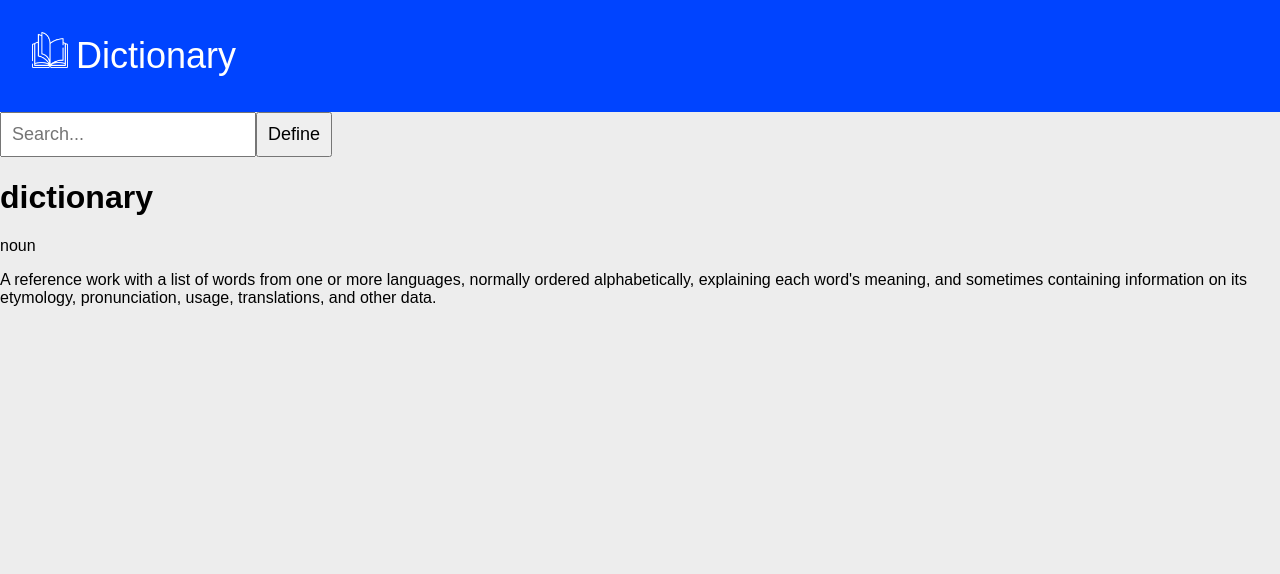
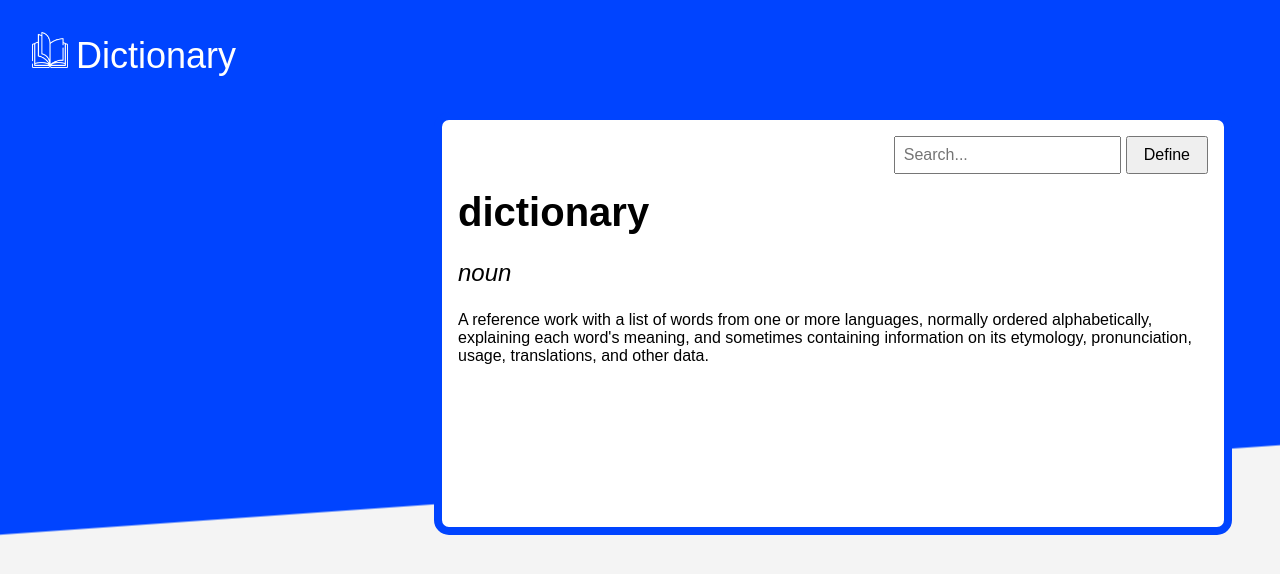
Before and after one commit to ploymahloy/dictionary-app, a React (Create React App) app: page / in a window 1280 px wide. Shown: the top 574 px of the page. Built offline with nearby package versions, Linux system fonts and the light colour scheme.

Commit message:
Update Main.css

```diff
--- a/src/components/Main.css
+++ b/src/components/Main.css
@@ -1,12 +1,58 @@
-.Main {
-  min-height: 350px;
-  margin: 20px 20px;
-  padding: 10px;
+:root {
+  --blue: rgb(0, 68, 255);
+  --lightblue: rgb(75, 123, 255);
+}
 
+body {
+  height: 100vh;
+  background-image: linear-gradient(176deg, var(--blue) 60%, #F4F4F4 calc(60% + 2px));
+  background-repeat: no-repeat;
+}
+
+main {
+  float: right;
+  margin-right: 3rem;
+  padding: 1rem;
+  height: 375px;
+  width: 750px;
+
+  border: 8px solid var(--blue);
+  border-radius: 15px;
+
+  overflow: scroll;
   background-color: white;
 }
 
-input, button {
-  font-size: 18px;
-  padding: 10px;
+.search {
+  display: flex;
+  justify-content: end;
 }
+
+.search_input,
+.search_btn {
+  padding: 8px;
+  font-size: 1rem;
+}
+
+.search_btn {
+  margin-left: 5px;
+  padding: 0 1rem;
+}
+
+.word {
+  margin: 1rem 0;
+  font-size: 2.5rem;
+}
+
+.part_of_speech {
+  font-style: italic;
+  font-size: 1.5rem;
+}
+
+@media (max-width: 900px) {
+  main {
+    float: none;
+    margin: 1rem auto;
+    width: 80%;
+  }
+}
```
